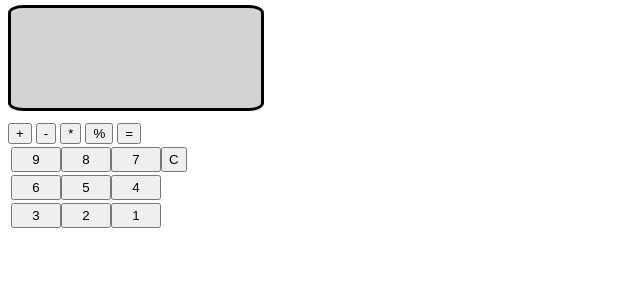
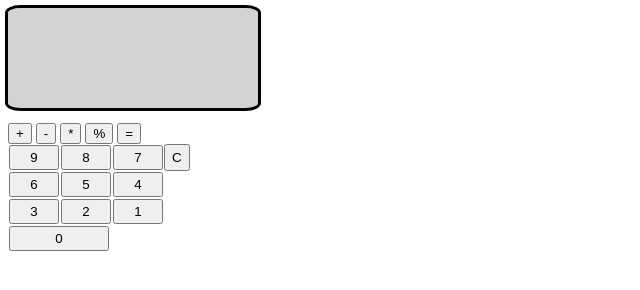
Before and after one commit to B1uskyy/Odin-project_Calculator, a plain HTML site: page index.html in a window 1280 px wide. Shown: the whole page, without its empty margins (0-640 px from the left). Drawn offline with Linux system fonts and the light colour scheme.

Commit message:
added number 0, and rounding to 2 decimals for division

```diff
--- a/index.html
+++ b/index.html
@@ -32,6 +32,7 @@
       <button class="number">2</button>
       <button class="number">1</button>
     </div>
+    <button class="number" id="zero">0</button>
 
     <script src="/script.js"></script>
   </body>
--- a/script.js
+++ b/script.js
@@ -12,7 +12,12 @@ function multiply(num1, num2) {
 }
 
 function divide(num1, num2) {
-    return num1 / num2;
+
+    if (num2 == 0) alert("Can't divide by 0!");
+
+    else{
+        return (num1 / num2).toFixed(2);
+    }
 }
 
 
--- a/style.css
+++ b/style.css
@@ -1,7 +1,13 @@
 .number {
     width: 50px;
     height: 25px;
+    margin: 1px;
 
+}
+
+#zero {
+   height: 25px;
+   width: 100px;
 }
 
 .screen {
@@ -16,7 +22,3 @@
 .row1, .row2, .row3{
     display: flex;
 }
-
-div {
-    margin: 3px;
-}
```
